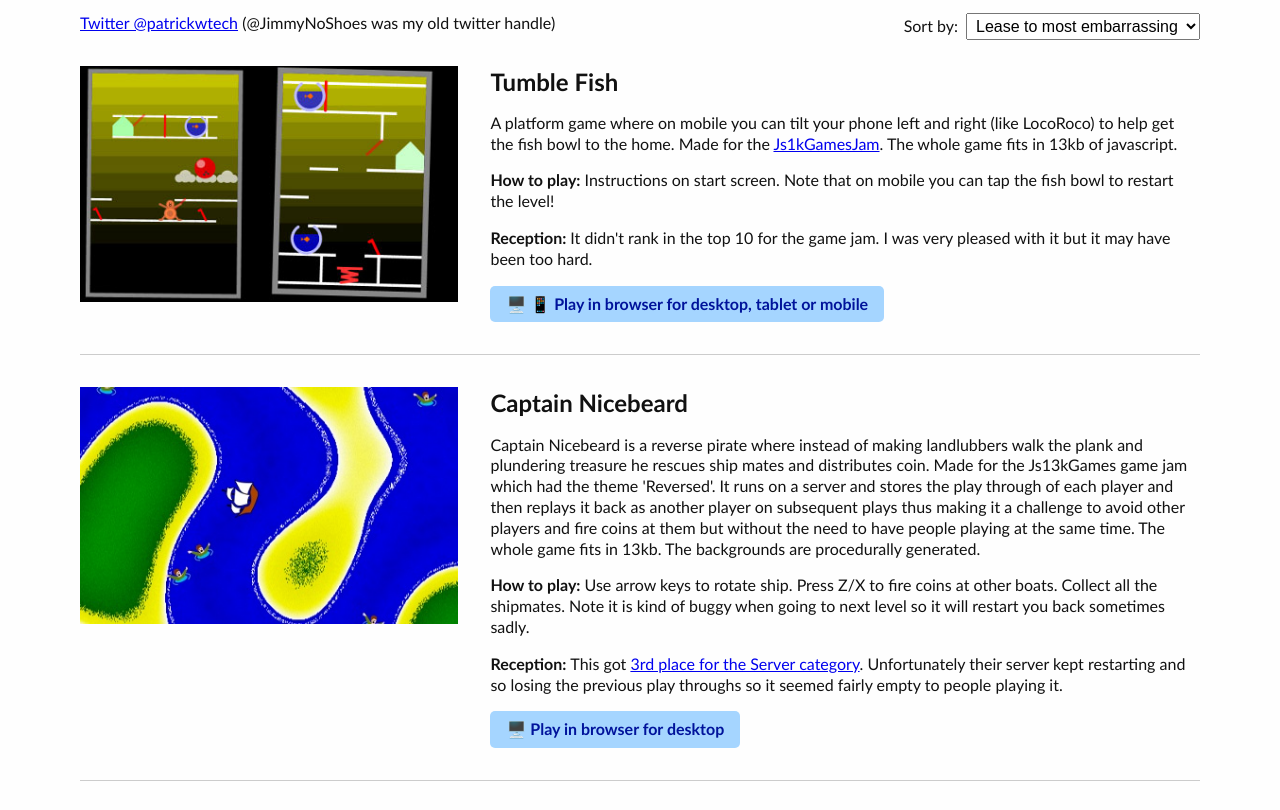
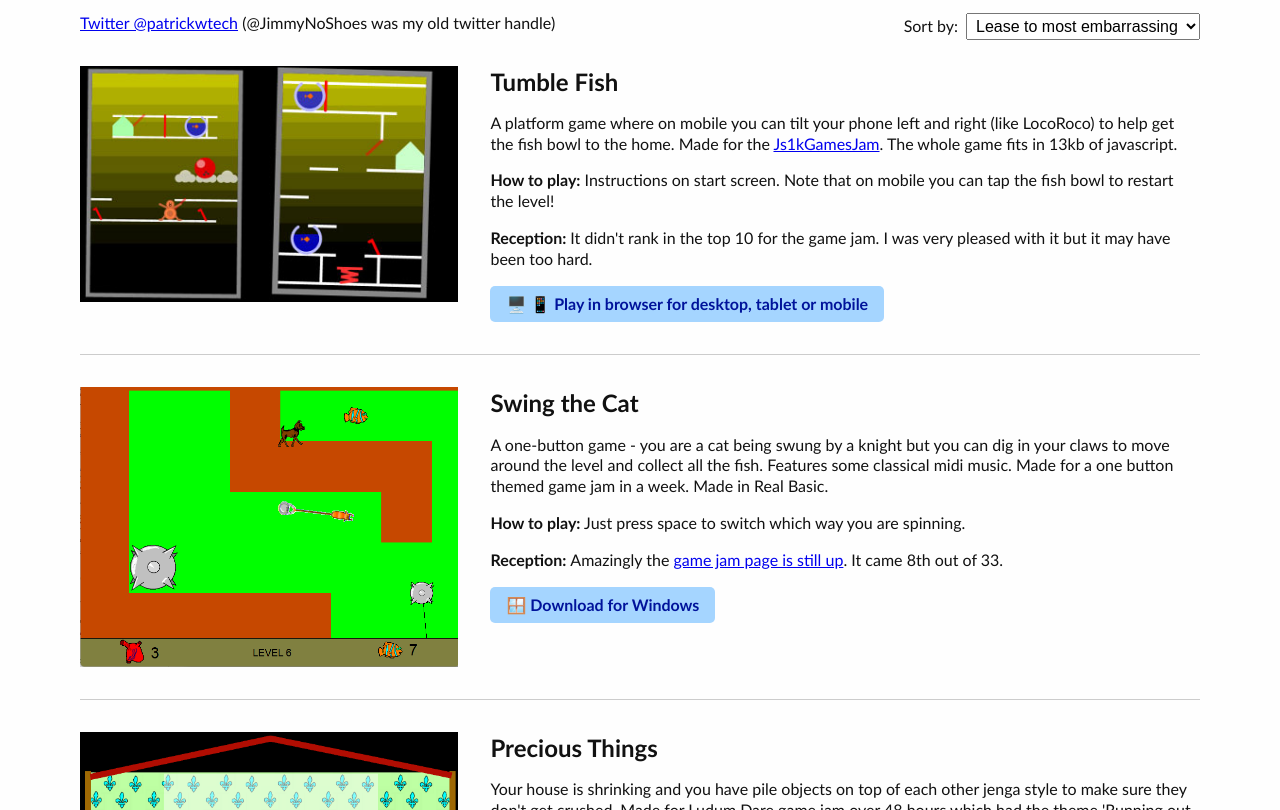
Before and after one commit to Patrick64/patrick-games, a plain HTML site: page index.html in a window 1280 px wide. Shown: the part 95-905 px from the top of the page. Drawn offline with nearby package versions, Linux system fonts and the light colour scheme.

Commit message:
disable capn nicebeard for now

```diff
--- a/assets/css/main.css
+++ b/assets/css/main.css
@@ -62,10 +62,6 @@ a {
   border-radius: 5px;;
 }
 
-.sort-by-wrap {
-  float:right;
-
-}
 
 .sort-by {
   font-size: inherit;
@@ -93,4 +89,9 @@ a {
   .game-link {
     margin-bottom:0;
   }
+
+  .sort-by-wrap {
+    float:right;
+
+  }
 }
--- a/games-list.js
+++ b/games-list.js
@@ -11,18 +11,18 @@ const games = [
         image: 'tumble-fish.jpg'
     },
 
-    {
-        name: 'Captain Nicebeard',
-        url: 'http://nicebeard.patrickw.tech/',
-        release: '2015-10-01',
-        platform: '🖥️ Play in browser for desktop',
-        description: `Captain Nicebeard is a reverse pirate where instead of making landlubbers walk the plank and plundering treasure he rescues ship mates and distributes coin.
-            Made for the Js13kGames game jam which had the theme 'Reversed'. It runs on a server and stores the play through of each player and then replays it back as another player on subsequent plays thus making it
-            a challenge to avoid other players and fire coins at them but without the need to have people playing at the same time. The whole game fits in 13kb. The backgrounds are procedurally generated. `,
-        instructions: 'Use arrow keys to rotate ship. Press Z/X to fire coins at other boats. Collect all the shipmates. Note it is kind of buggy when going to next level so it will restart you back sometimes sadly.',
-        reception: `This got <a href="https://2015.js13kgames.com/" target="_blank">3rd place for the Server category</a>. Unfortunately their server kept restarting and so losing the previous play throughs so it seemed fairly empty to people playing it.`,
-        image: 'nicebeard.jpg'
-    },
+    // {
+    //     name: 'Captain Nicebeard',
+    //     url: 'http://nicebeard.patrickw.tech/',
+    //     release: '2015-10-01',
+    //     platform: '🖥️ Play in browser for desktop',
+    //     description: `Captain Nicebeard is a reverse pirate where instead of making landlubbers walk the plank and plundering treasure he rescues ship mates and distributes coin.
+    //         Made for the Js13kGames game jam which had the theme 'Reversed'. It runs on a server and stores the play through of each player and then replays it back as another player on subsequent plays thus making it
+    //         a challenge to avoid other players and fire coins at them but without the need to have people playing at the same time. The whole game fits in 13kb. The backgrounds are procedurally generated. `,
+    //     instructions: 'Use arrow keys to rotate ship. Press Z/X to fire coins at other boats. Collect all the shipmates. Note it is kind of buggy when going to next level so it will restart you back sometimes sadly.',
+    //     reception: `This got <a href="https://2015.js13kgames.com/" target="_blank">3rd place for the Server category</a>. Unfortunately their server kept restarting and so losing the previous play throughs so it seemed fairly empty to people playing it.`,
+    //     image: 'nicebeard.jpg'
+    // },
 
     {
         name: 'Swing the Cat',
--- a/index.html
+++ b/index.html
@@ -5,7 +5,8 @@
     <meta name="viewport" content="width=device-width, initial-scale=1">
     <title>Patrick's games</title>
     <link rel="stylesheet" href="./assets/css/main.css">
-    <script src="https://unpkg.com/vue@3"></script>
+    <!-- dev vue url https://unpkg.com/vue@3 -->
+    <script src="https://unpkg.com/vue@3/dist/vue.global.prod.js"></script>
     <script src="./games-list.js"></script>
 </head>
 
```
